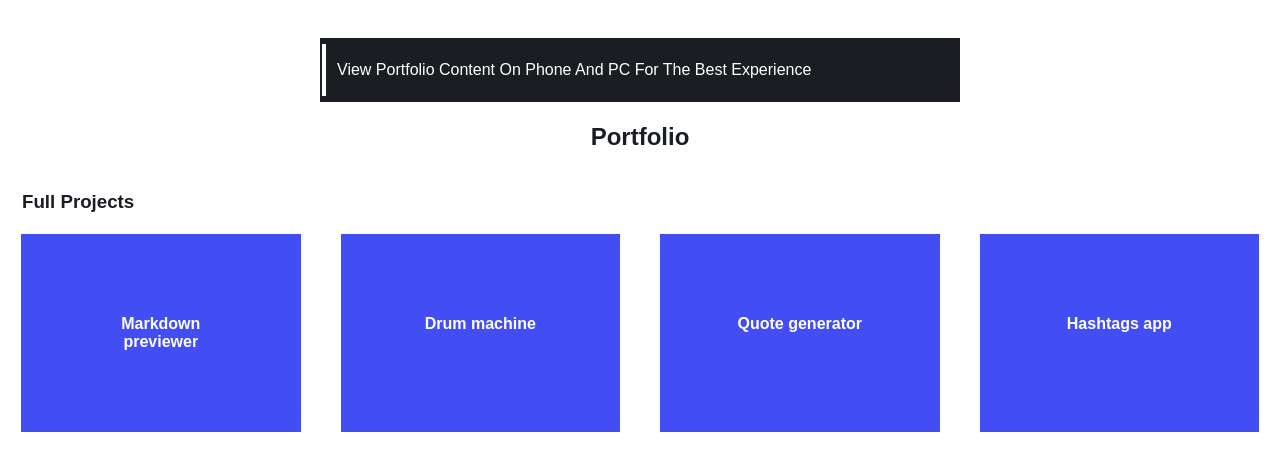
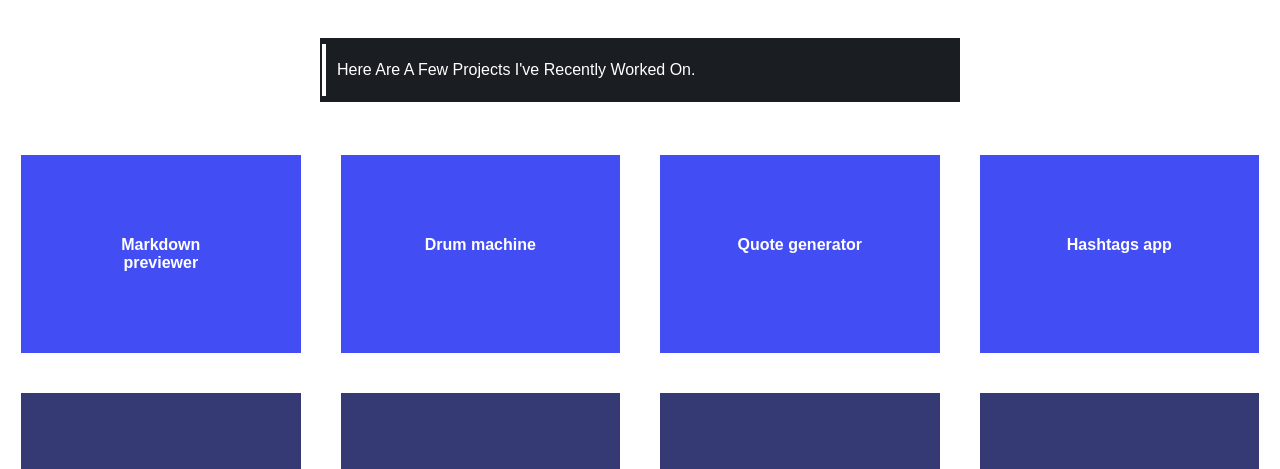
Before and after one commit to AtGbemiga/Gbemiga-s-portfolio, a plain HTML site: page index.html in a window 1280 px wide. Shown: the part 263-732 px from the top of the page. Drawn offline with Linux system fonts and the light colour scheme.

Commit message:
Add streamline modifications

```diff
--- a/index.html
+++ b/index.html
@@ -35,15 +35,15 @@
 			</section>
 			<section class="view-on-phone-and-mobile-section" id="notice">
 				<div class="view-on-phone-and-mobile-section-border-design">
-					<p>View portfolio content on phone and PC for the best experience</p>
+					<p>Here are a few projects I've recently worked on.</p>
 				</div>
 			</section>
 			<section>
-				<div class="Portfolio-heading">
+				<!--<div class="Portfolio-heading">
 					<h2>Portfolio</h2>
 				</div>
-				<h3 class="full-project-heading-on-homepage">Full Projects</h3>
-				<div class="index-full-projects-section">
+				<h3 class="full-project-heading-on-homepage">Projects</h3>-->
+				<div class="index-full-projects-section" style="margin-top: 2rem;">
 					<a class="index-full-projects-section-content" href="https://markdown05.netlify.app/" target="_blank">Markdown previewer</a>
 					<a class="index-full-projects-section-content" href="https://drum-machine05.netlify.app/" target="_blank">Drum machine</a>
 					<a class="index-full-projects-section-content" href="https://quote-generator05.netlify.app/" target="_blank">Quote generator</a>
@@ -92,6 +92,7 @@
 					<a href="https://github.com/AtGbemiga" target="_blank" ><i class="fa-brands fa-square-github"></i></a>
 					<a href="https://www.linkedin.com/in/gbemiga-atolagbe-6b4b1a260/" target="_blank"><i class="fa-brands fa-linkedin"></i></a>
 					<a href="https://app.slack.com/client/T47CT8XPG/D04V71AJTFY/rimeto_profile/U04S34ETND9" target="_blank"><i class="fa-brands fa-slack"></i></a>
+					<a href="mailto:gbatolagbe@gmail.com" style="text-decoration: none;">email</a>
 				</section>
 			</div>
 			<!--Contact section starts-->
```
Also changed, not shown: full projects.html (+1 -1 lines).
